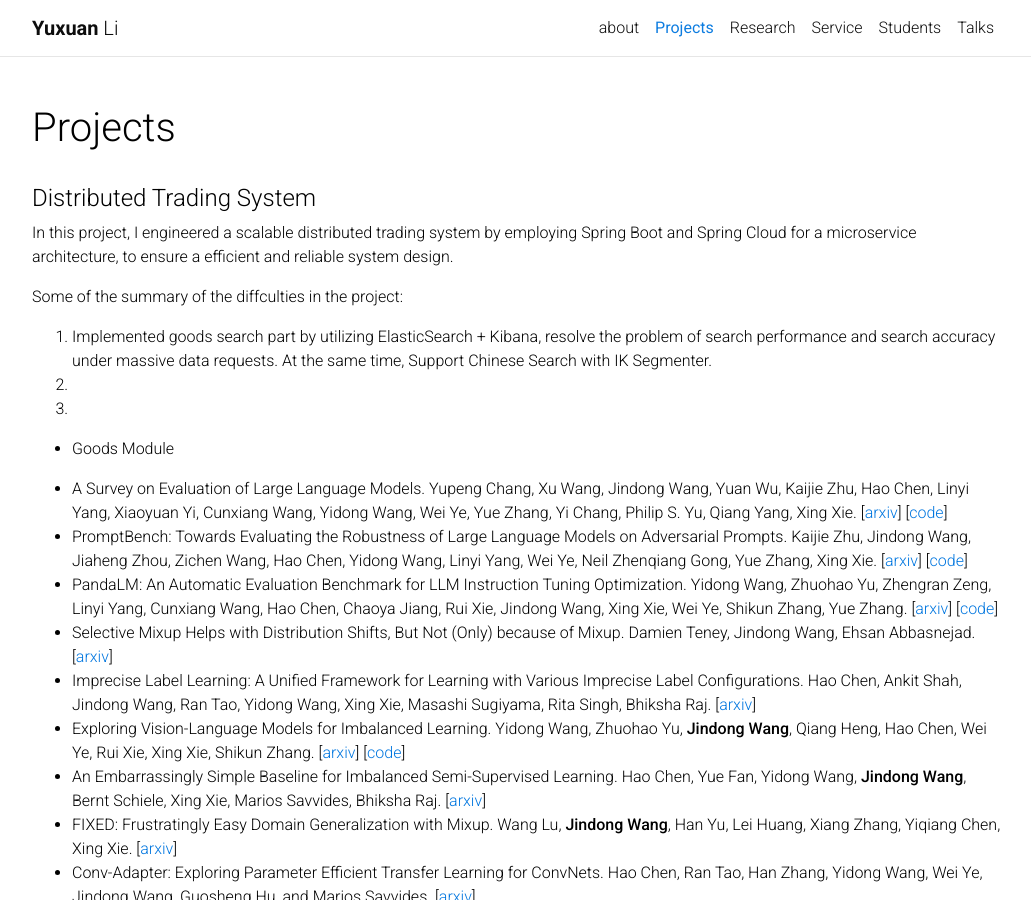
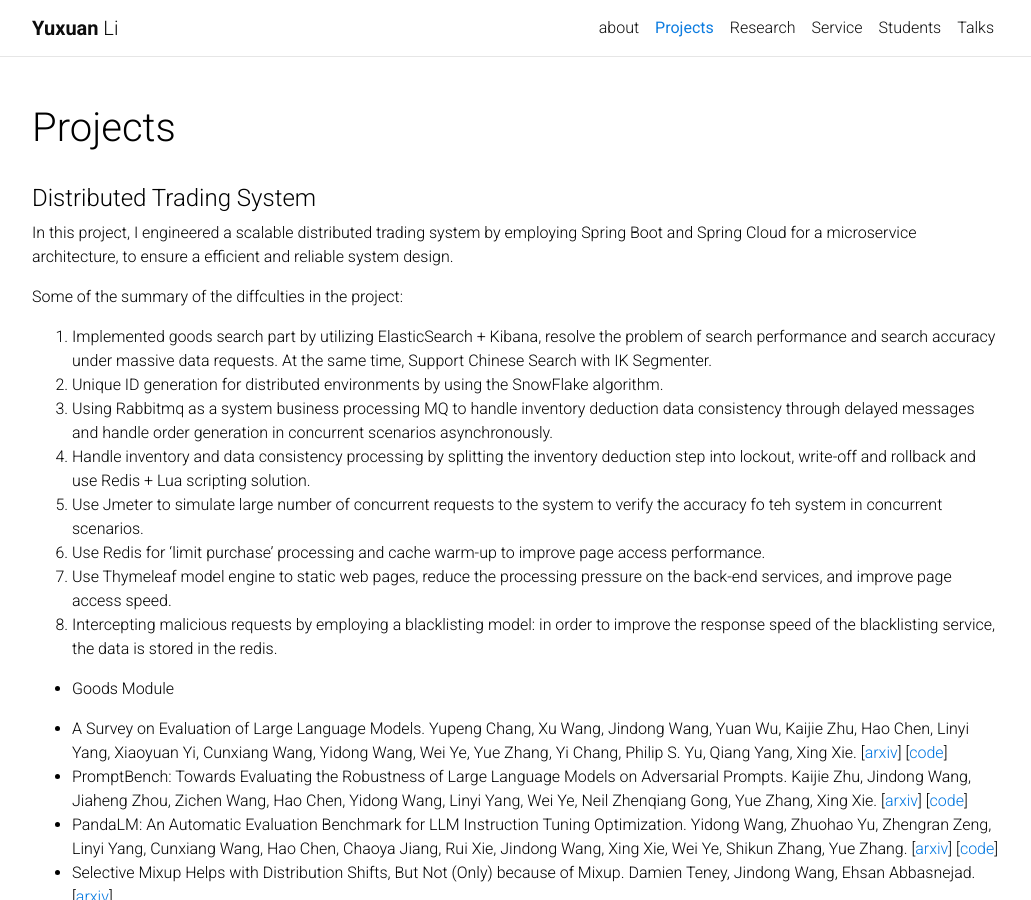
Before and after one commit to Yuxuan-Li295/Yuxuan-Li295.github.io, a Jekyll site: the page built from _pages/publications.md, in a window 1280 px wide and 900 px high. Shown: the whole window, without its empty margins (123-1154 px from the left). Built offline with Jekyll 4.4.1, drawn with Linux system fonts in a browser that asks for light colours; comment, search, counter and statistics services are not loaded.

Commit message:
Edit distributed trading system project detail

```diff
--- a/_pages/publications.md
+++ b/_pages/publications.md
@@ -13,8 +13,13 @@ In this project, I engineered a scalable distributed trading system by employing
 
 Some of the summary of the diffculties in the project:
  1. Implemented goods search part by utilizing ElasticSearch + Kibana, resolve the problem of search performance and search accuracy under massive data requests. At the same time, Support Chinese Search with IK Segmenter.
- 2.
- 3.
+ 2. Unique ID generation for distributed environments by using the SnowFlake algorithm.
+ 3. Using Rabbitmq as a system business processing MQ to handle inventory deduction data consistency through delayed messages and handle order generation in concurrent scenarios asynchronously.
+ 4. Handle inventory and data consistency processing by splitting the inventory deduction step into lockout, write-off and rollback and use Redis + Lua scripting solution.
+ 5. Use Jmeter to simulate large number of concurrent requests to the system to verify the accuracy fo teh system in concurrent scenarios.
+ 6. Use Redis for 'limit purchase' processing and cache warm-up to improve page access performance.
+ 7. Use Thymeleaf model engine to static web pages, reduce the processing pressure on the back-end services, and improve page access speed.
+ 8. Intercepting malicious requests by employing a blacklisting model: in order to improve the response speed of the blacklisting service, the data is stored in the redis.
 
 - Goods Module
 
```
